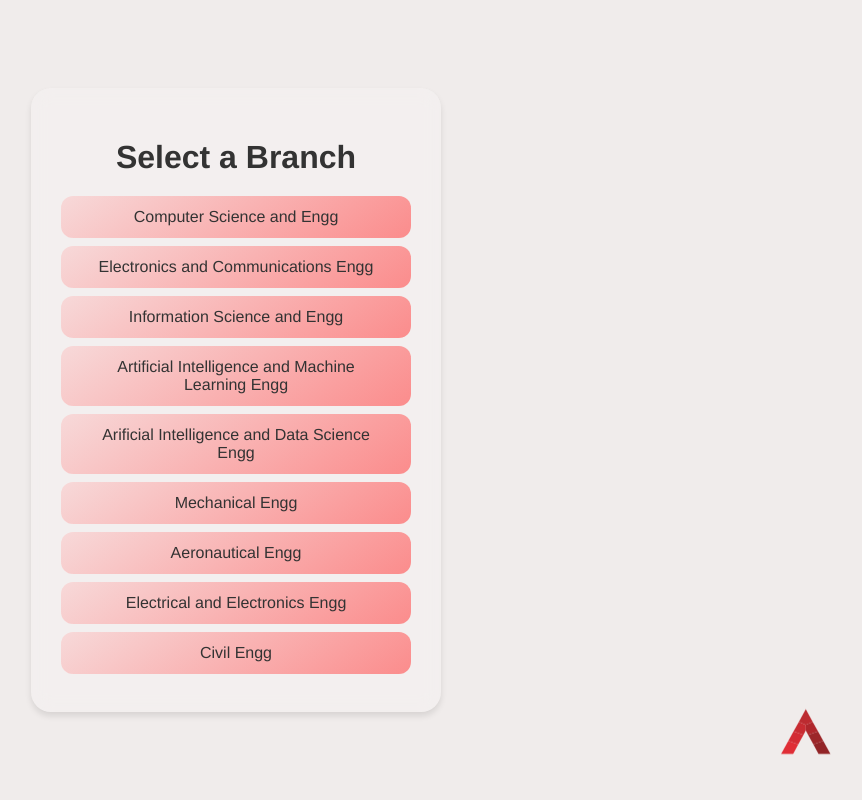
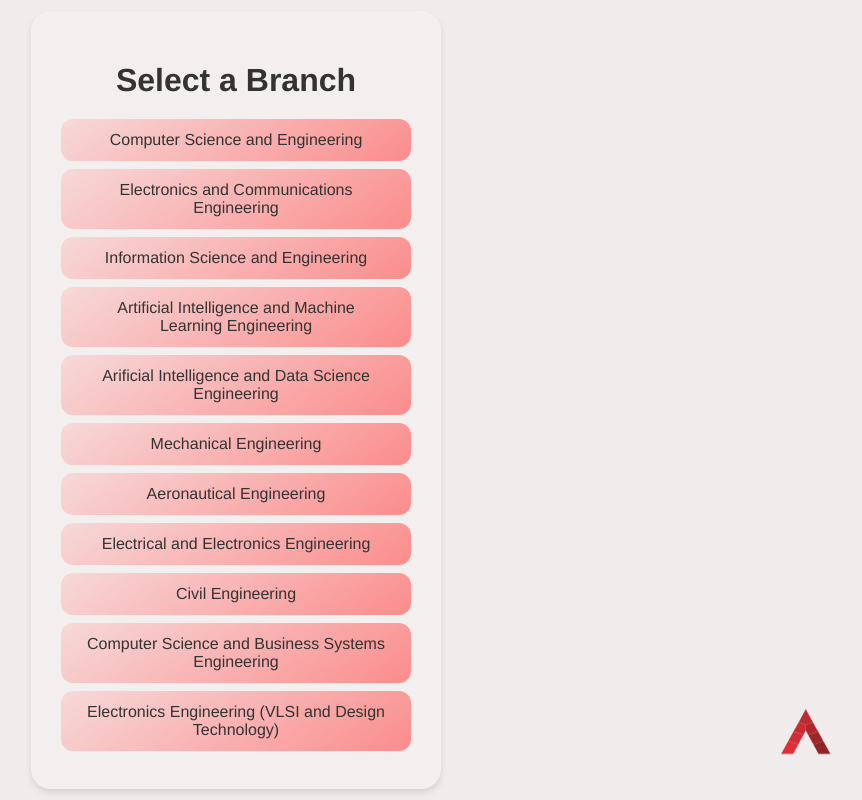
Before and after one commit to Ravi2k3/nmit, a Flask app: page /counter in a window 1280 px wide. Shown: the whole page, without its empty margins (404-1266 px from the left). Run offline with Flask 3, Linux system fonts and the light colour scheme.

Commit message:
Made some changes: 	modified:   instance/students.db 	modified:   templates/counter_selection.html     modified:   templates/qrCode.html

```diff
--- a/templates/counter_selection.html
+++ b/templates/counter_selection.html
@@ -69,15 +69,17 @@
 <body>
     <div class = "button-container">
         <h1>Select a Branch</h1>
-        <a href="/counter/CSE" class="button">Computer Science and Engg</a>
-        <a href="/counter/ECE" class="button">Electronics and Communications Engg</a>
-        <a href="/counter/ISE" class="button">Information Science and Engg</a>
-        <a href="/counter/AIML" class="button">Artificial Intelligence and Machine Learning Engg</a>
-        <a href="/counter/AIDS" class="button">Arificial Intelligence and Data Science Engg</a>
-        <a href="/counter/MECH" class="button">Mechanical Engg</a>
-        <a href="/counter/AERO" class="button">Aeronautical Engg</a>
-        <a href="/counter/ELEC" class="button">Electrical and Electronics Engg</a>
-        <a href="/counter/CIVIL" class="button">Civil Engg</a>
+        <a href="/counter/CSE" class="button">Computer Science and Engineering</a>
+        <a href="/counter/ECE" class="button">Electronics and Communications Engineering</a>
+        <a href="/counter/ISE" class="button">Information Science and Engineering</a>
+        <a href="/counter/AIML" class="button">Artificial Intelligence and Machine Learning Engineering</a>
+        <a href="/counter/AIDS" class="button">Arificial Intelligence and Data Science Engineering</a>
+        <a href="/counter/MECH" class="button">Mechanical Engineering</a>
+        <a href="/counter/AERO" class="button">Aeronautical Engineering</a>
+        <a href="/counter/ELEC" class="button">Electrical and Electronics Engineering</a>
+        <a href="/counter/CIVIL" class="button">Civil Engineering</a>
+        <a href="/counter/CSBA" class="button">Computer Science and Business Systems Engineering</a>
+        <a href="/counter/VLSI" class="button">Electronics Engineering (VLSI and Design Technology)</a>
     </div>
     <div class="logo-container">
         <img src="{{ url_for('static', filename='Automa-A.svg') }}" alt="My Logo">
```
Also changed, not shown: templates/qrCode.html (+12 -16 lines), instance/students.db.
